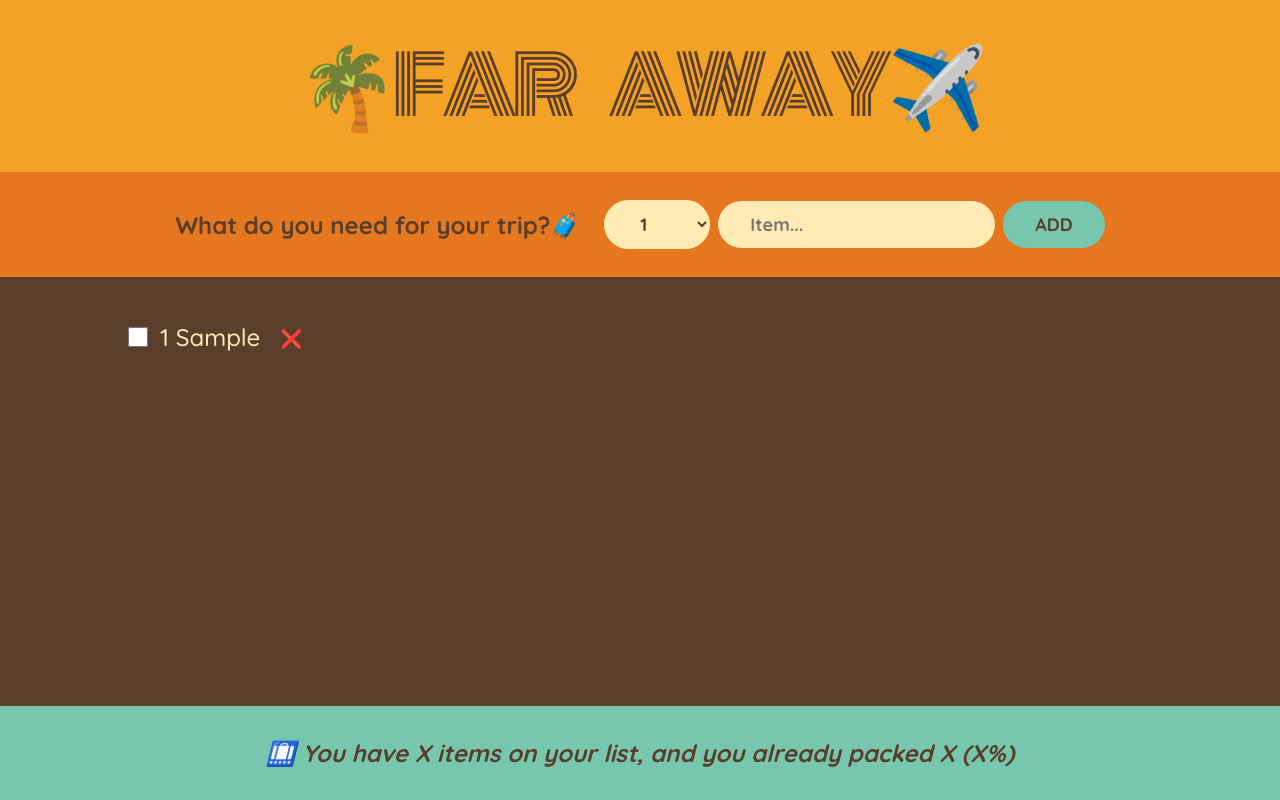
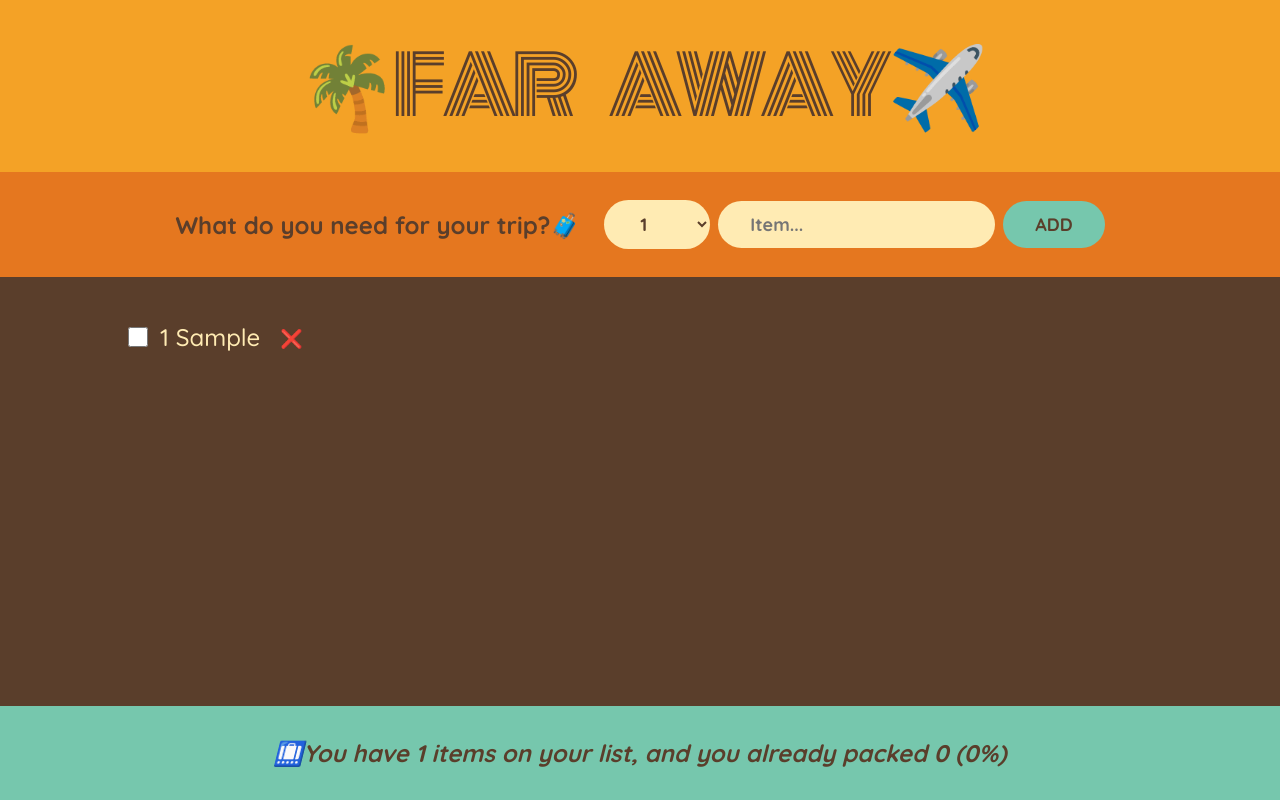
Before and after one commit to apurba2099/far-away-list, a React (Create React App) app: page / in a window 1280 px wide. Both pictures are taken after typing "Sample" into the empty fields and a click on the button "ADD". Built offline with nearby package versions, Linux system fonts and the light colour scheme.

Commit message:
6. Use Derived state, Update Stats component to display item statistics and handle empty state

```diff
--- a/src/App.jsx
+++ b/src/App.jsx
@@ -38,7 +38,7 @@
         onDeleteItem={handleDeleteItem}
         onToggleItem={handleToggleItem}
       />
-      <Stats />
+      <Stats items={items} />
     </div>
   );
 }
@@ -146,10 +146,26 @@
 }
 
 // Stats/Footer Component
-function Stats() {
+function Stats({ items }) {
+  if (!items.length) {
+    return (
+      <p className="stats">Start adding some items to your packing list👜🚀</p>
+    );
+  }
+
+  //Derived State
+  const numItems = items.length;
+  const numPacked = items.filter((item) => item.packed).length;
+  const percentage = Math.round((numPacked / numItems) * 100);
+  // console.log(numItems);
   return (
     <footer className="stats">
-      <em>🛄 You have X items on your list, and you already packed X (X%)</em>
+      <em>
+        {percentage === 100
+          ? "You got everything! Ready to go! ✈️"
+          : `🛄You have ${numItems} items on your list, and you already packed
+        ${numPacked} (${percentage}%)`}
+      </em>
     </footer>
   );
 }
```
